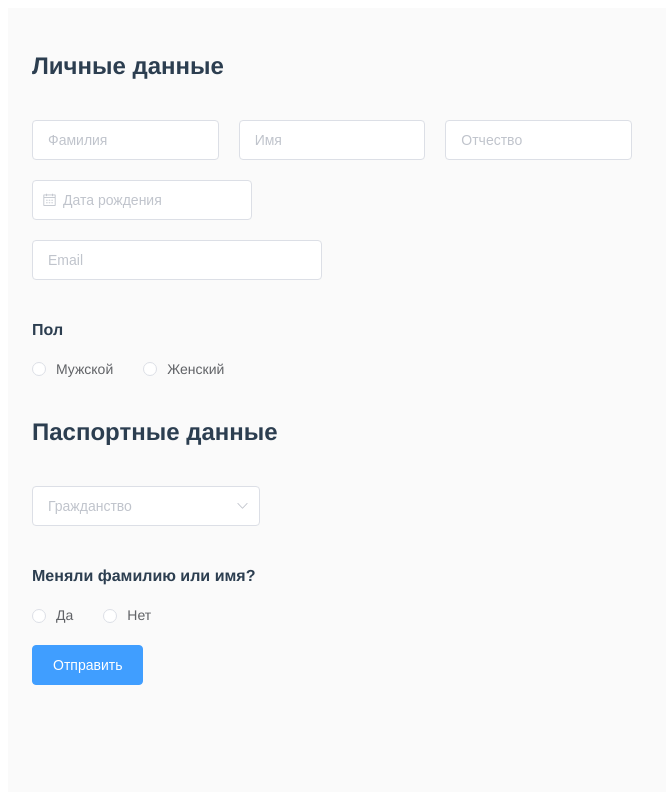
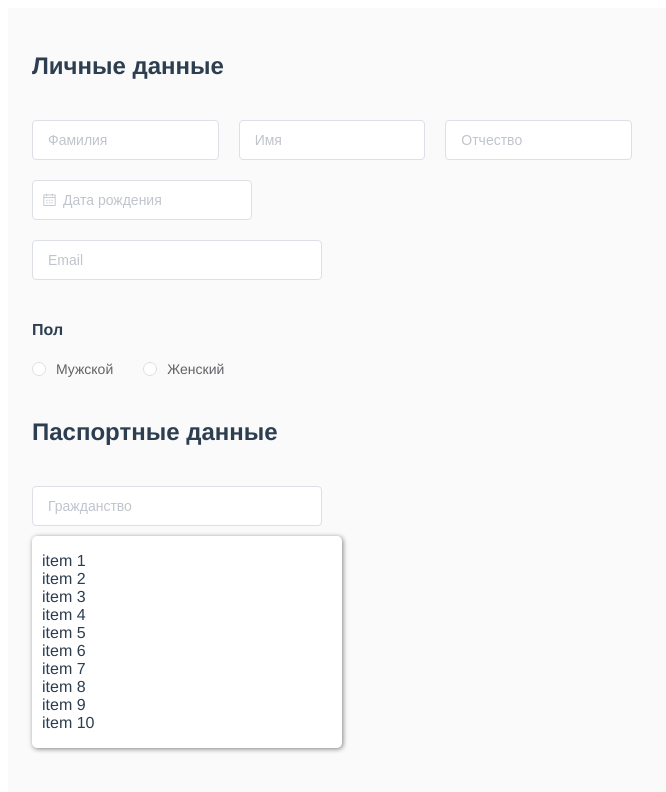
Before and after one commit to ozon-edu-vue-2021/required-task-4-denkhis, a Vue app: page / in a window 1280 px wide. Shown: the top 792 px of the page, without its empty margins (0-666 px from the left). Built offline with nearby package versions, Linux system fonts and the light colour scheme.

Commit message:
Updated input

```diff
--- a/src/components/PassportDataForm.vue
+++ b/src/components/PassportDataForm.vue
@@ -3,7 +3,7 @@
     <el-col>
       <h2>Паспортные данные</h2>
     </el-col>
-    <el-col :span="20">
+    <!-- <el-col :span="20">
       <el-select v-model="value.citizenship" placeholder="Гражданство">
         <el-option
           v-for="item in citizenships"
@@ -13,7 +13,17 @@
         >
         </el-option>
       </el-select>
+    </el-col> -->
+
+    <el-col :span="12" class="select">
+      <el-input v-model="value.citizenship" placeholder="Гражданство" />
+      <div v-if="true" class="select-dropdown">
+        <ul>
+          <li v-for="index in 10" :key="index">item {{ index }}</li>
+        </ul>
+      </div>
     </el-col>
+
     <template v-if="value.citizenship">
       <template v-if="value.citizenship === russianId">
         <el-col :span="8">
@@ -121,3 +131,38 @@ export default {
   },
 };
 </script>
+
+<style scoped>
+.select {
+  display: flex;
+  flex-direction: column;
+  position: relative;
+}
+
+.select-dropdown {
+  border-radius: 5px;
+  box-shadow: 1px 1px 5px grey;
+  background-color: white;
+  width: 100%;
+  position: absolute;
+  top: 50px;
+  z-index: 1;
+  cursor: pointer;
+}
+
+.select-dropdown ul {
+  padding: 0;
+}
+
+.select-dropdown li {
+  list-style: none;
+  padding-left: 10px;
+  border-radius: 5px;
+  user-select: none;
+}
+
+.select-dropdown li:hover {
+  background: lightskyblue;
+  list-style: none;
+}
+</style>
```
